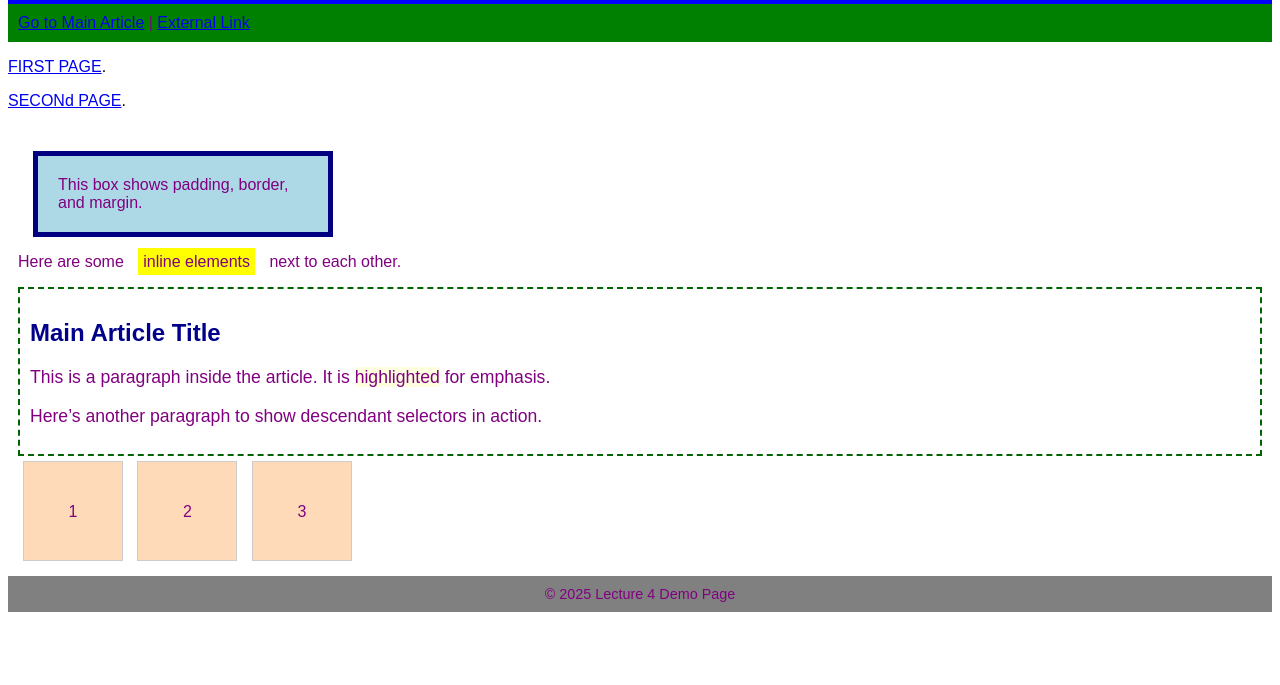
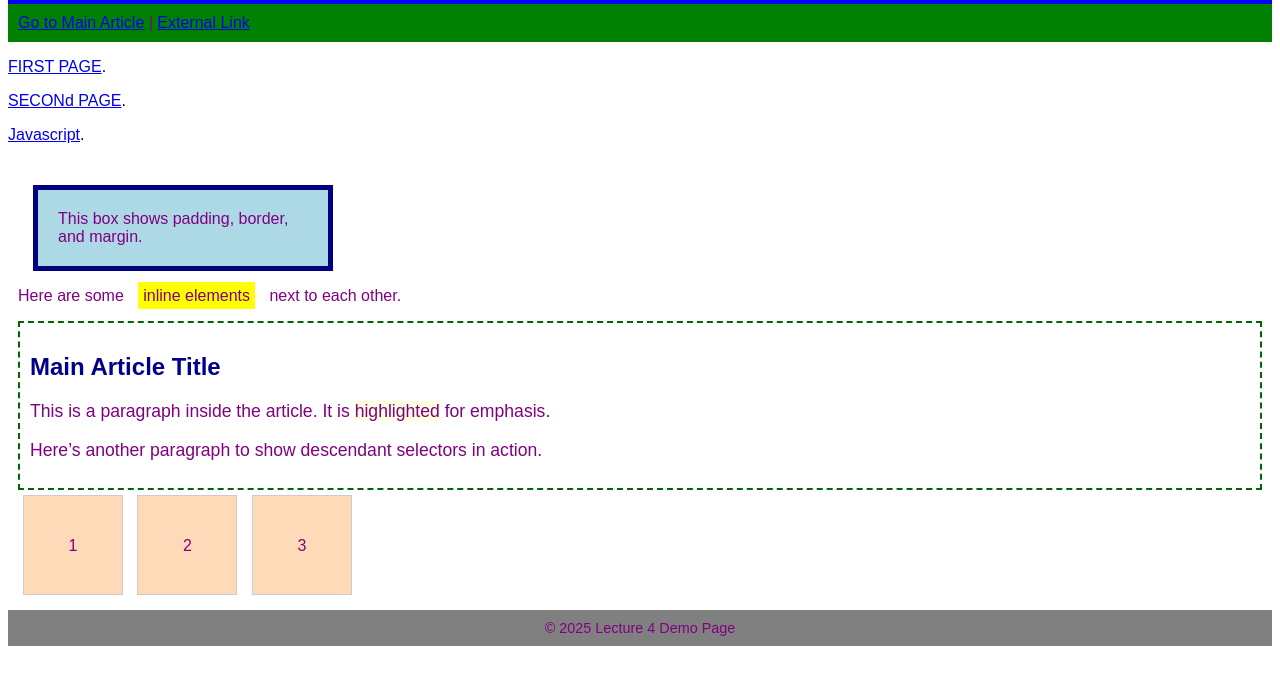
Before and after one commit to PreciousU16/ITEC3020, a plain HTML site: page lecture4_demo.html in a window 1280 px wide. Shown: the part 89-774 px from the top of the page. Drawn offline with Linux system fonts and the light colour scheme.

Commit message:
Update lecture4_demo.html

```diff
--- a/lecture4_demo.html
+++ b/lecture4_demo.html
@@ -109,12 +109,15 @@
 <nav>
   <a href="#index.html">Go to Main Article</a> |
   <a href="lec2_practice.html">External Link</a>
+
+
+
 </nav>
 
 <p>   <a href="index.html"> FIRST PAGE</a>. </p>
 
   <p> <a href="lec2_practice.html"> SECONd PAGE</a>. </p>
-
+<p>   <a href="Lecture5.html"> Javascript</a>. </p>
 
 <main>
   <!-- Box model demo -->
```
